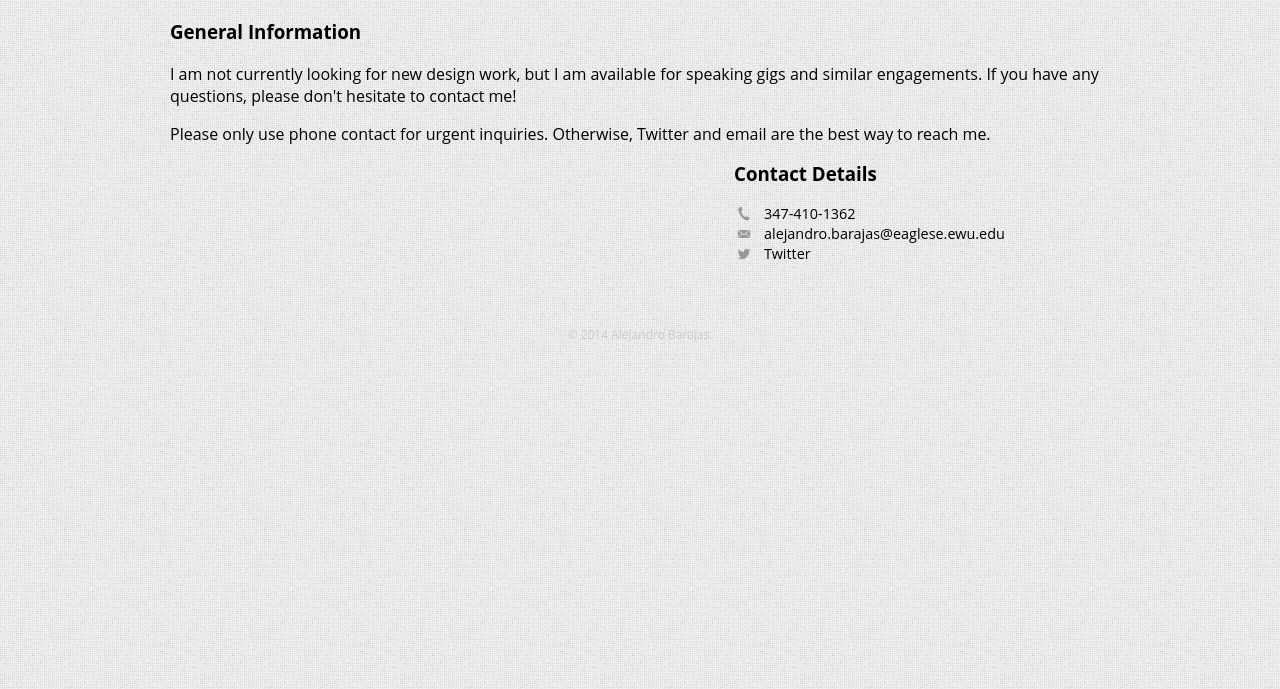
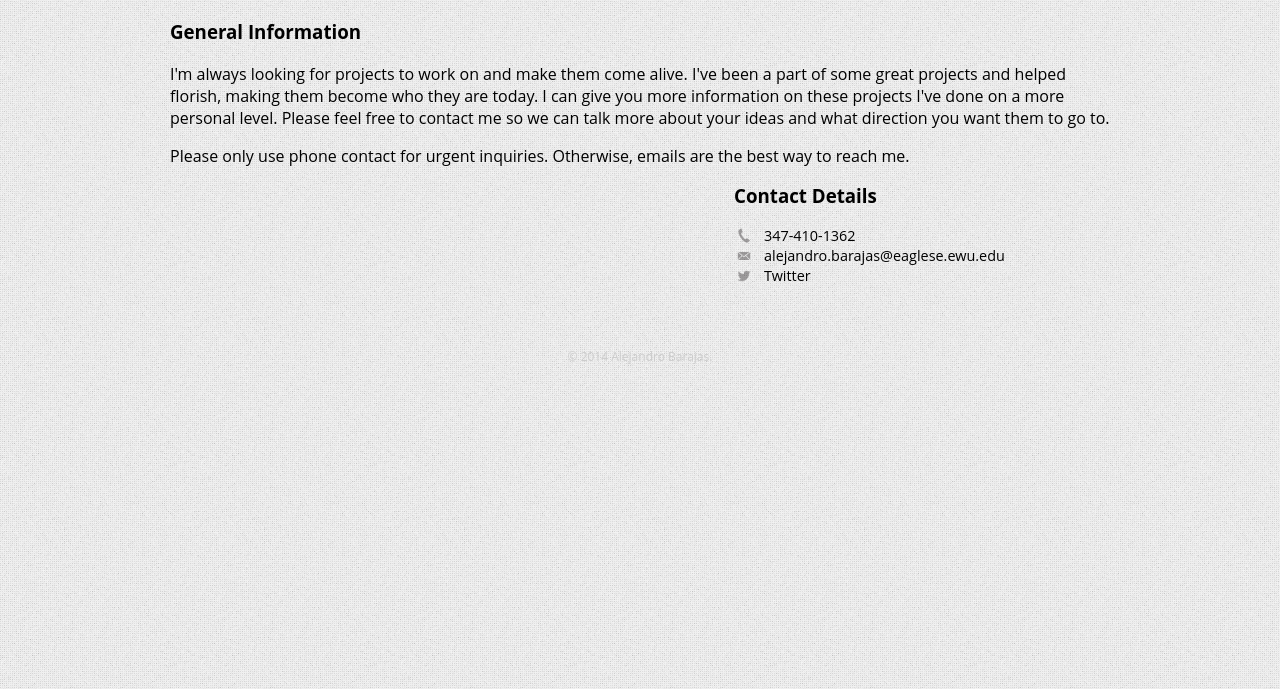
Before and after one commit to abarajas0130/Final_Abarajas, a plain HTML site: page contact.html in a window 1280 px wide. Shown: the part 111-800 px from the top of the page. Drawn offline with Linux system fonts and the light colour scheme.

Commit message:
contact commit

```diff
--- a/contact.html
+++ b/contact.html
@@ -33,8 +33,8 @@
 		<div id="wrapper">
 			<section id+"primary">
 				<h3>General Information</h3>
-				<p>I am not currently looking for new design work, but I am available for speaking gigs and similar engagements. If you have any questions, please don't hesitate to contact me!</p>
-				<p>Please only use phone contact for urgent inquiries. Otherwise, Twitter and email are the best way to reach me.</p>
+				<p>I'm always looking for projects to work on and make them come alive. I've been a part of some great projects and helped florish, making them become who they are today. I can give you more information on these projects I've done on a more personal level. Please feel free to contact me so we can talk more about your ideas and what direction you want them to go to.</p>
+				<p>Please only use phone contact for urgent inquiries. Otherwise, emails are the best way to reach me.</p>
 			</section>
 			<section id="secondary">
 			<h3>Contact Details</h3>
```
